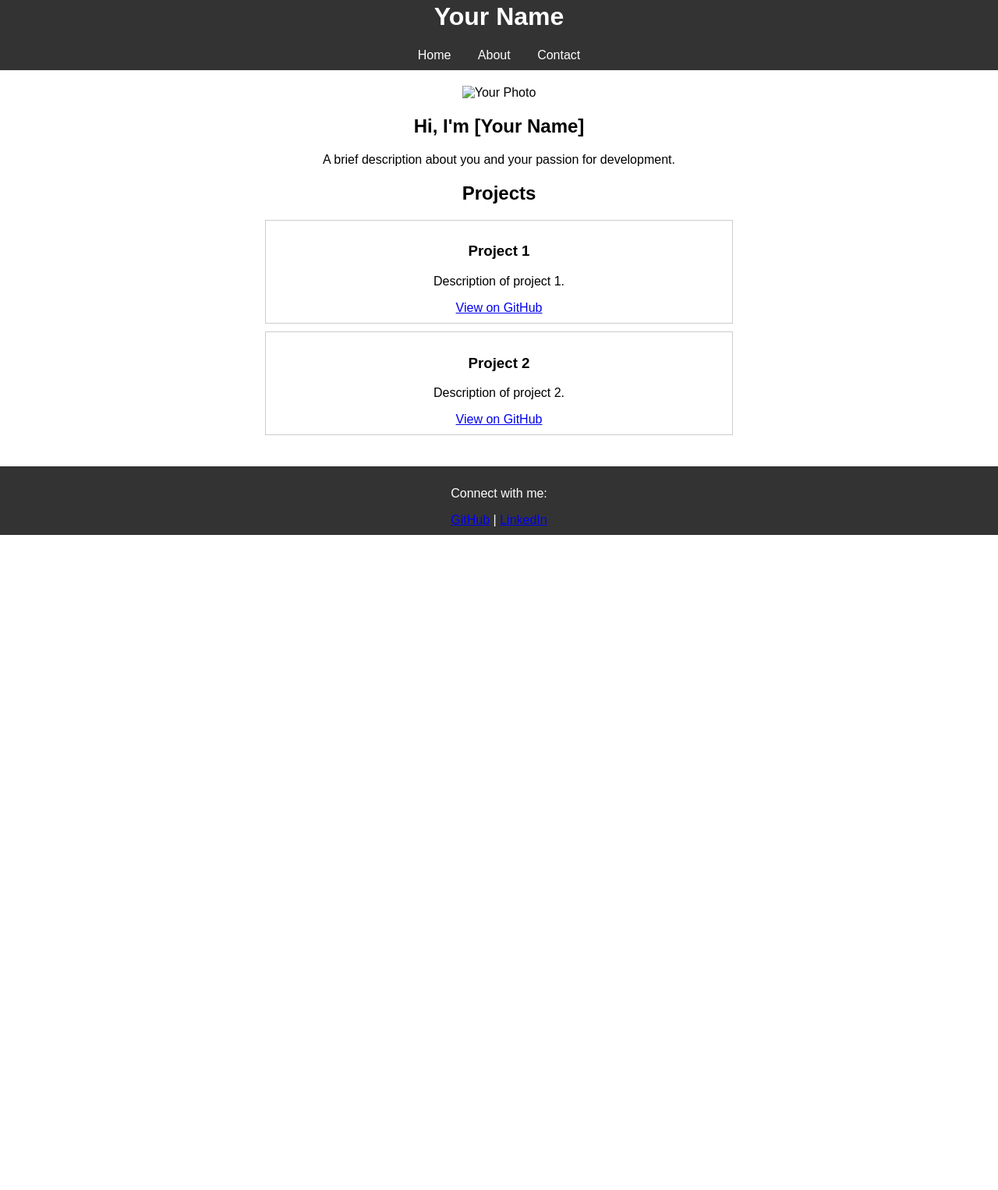
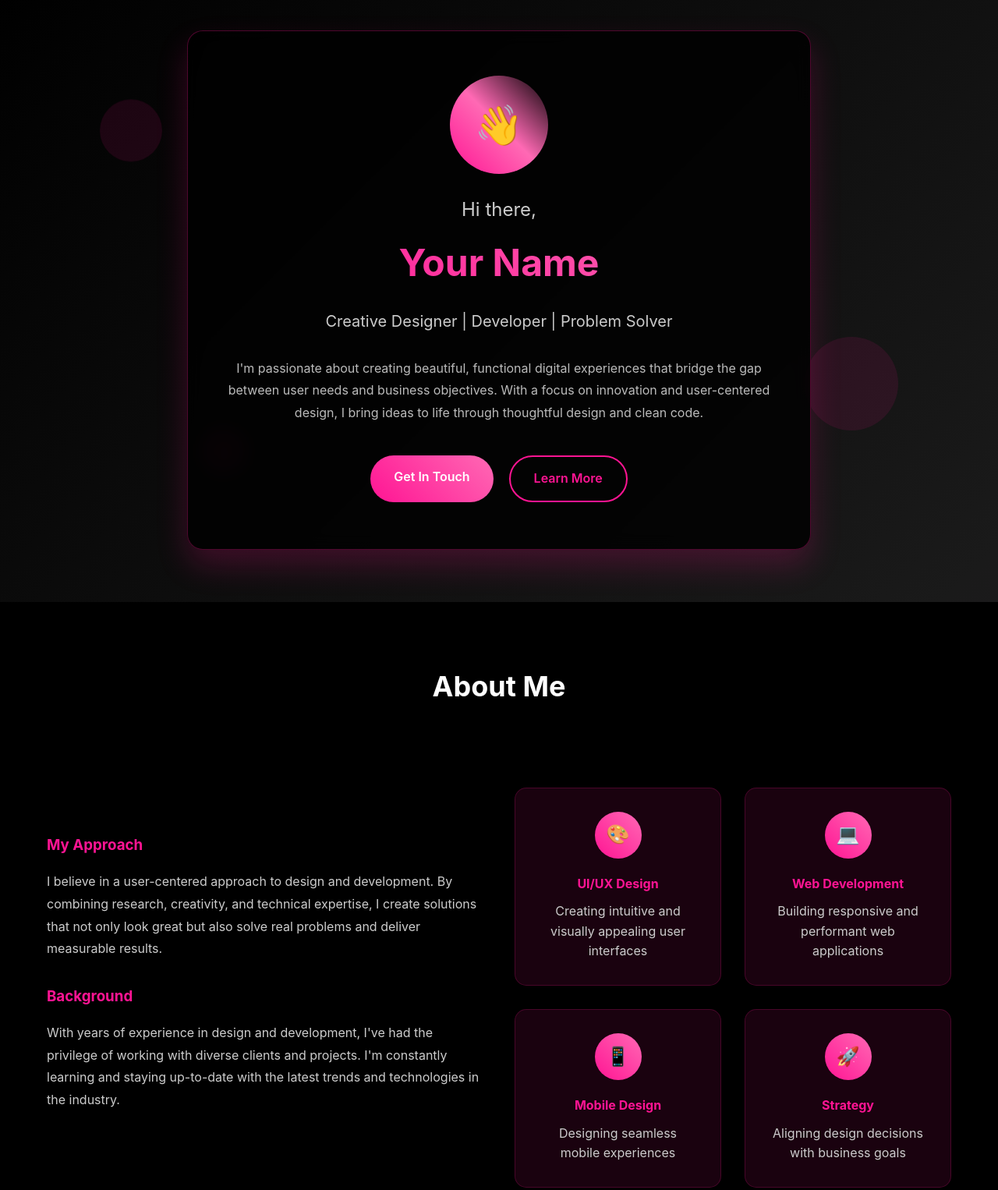
Before and after one commit to harshithakiran/portfolio, a plain HTML site: page index.html in a window 1280 px wide. Shown: the part 28-1554 px from the top of the page at 78% size. Before the commit the page ends 800 px from the top, so only its background shows below. Drawn offline with Linux system fonts and the light colour scheme.

Commit message:
refactor: split index assets into separate css and js

```diff
--- /dev/null
+++ b/css/style.css
@@ -0,0 +1,375 @@
+* {
+    margin: 0;
+    padding: 0;
+    box-sizing: border-box;
+}
+
+body {
+    font-family: 'Inter', -apple-system, BlinkMacSystemFont, 'Segoe UI', Roboto, sans-serif;
+    line-height: 1.6;
+    color: #fff;
+    background: linear-gradient(135deg, #000000 0%, #1a1a1a 50%, #2d1b2e 100%);
+    min-height: 100vh;
+    overflow-x: hidden;
+}
+
+.container {
+    max-width: 1200px;
+    margin: 0 auto;
+    padding: 0 20px;
+}
+
+.hero {
+    min-height: 100vh;
+    display: flex;
+    align-items: center;
+    justify-content: center;
+    text-align: center;
+    position: relative;
+}
+
+.hero-content {
+    background: rgba(0, 0, 0, 0.8);
+    backdrop-filter: blur(10px);
+    border: 1px solid rgba(255, 20, 147, 0.3);
+    border-radius: 20px;
+    padding: 60px 40px;
+    box-shadow: 0 20px 40px rgba(255, 20, 147, 0.2);
+    animation: fadeInUp 1s ease-out;
+    max-width: 800px;
+    width: 100%;
+}
+
+.avatar {
+    width: 120px;
+    height: 120px;
+    border-radius: 50%;
+    background: linear-gradient(45deg, #ff1493, #ff69b4, #000);
+    margin: 0 auto 30px;
+    display: flex;
+    align-items: center;
+    justify-content: center;
+    font-size: 48px;
+    color: white;
+    animation: pulse 2s infinite;
+}
+
+.greeting {
+    font-size: 24px;
+    color: #ccc;
+    margin-bottom: 10px;
+    animation: fadeIn 1s ease-out 0.5s both;
+}
+
+.name {
+    font-size: 48px;
+    font-weight: 700;
+    margin-bottom: 20px;
+    background: linear-gradient(45deg, #ff1493, #ff69b4);
+    -webkit-background-clip: text;
+    -webkit-text-fill-color: transparent;
+    background-clip: text;
+    animation: fadeIn 1s ease-out 0.7s both;
+}
+
+.title {
+    font-size: 20px;
+    color: #ccc;
+    margin-bottom: 30px;
+    animation: fadeIn 1s ease-out 0.9s both;
+}
+
+.description {
+    font-size: 16px;
+    line-height: 1.8;
+    color: #bbb;
+    margin-bottom: 40px;
+    animation: fadeIn 1s ease-out 1.1s both;
+}
+
+.cta-buttons {
+    display: flex;
+    gap: 20px;
+    justify-content: center;
+    flex-wrap: wrap;
+    animation: fadeIn 1s ease-out 1.3s both;
+}
+
+.btn {
+    padding: 15px 30px;
+    border: none;
+    border-radius: 50px;
+    font-size: 16px;
+    font-weight: 600;
+    cursor: pointer;
+    transition: all 0.3s ease;
+    text-decoration: none;
+    display: inline-block;
+}
+
+.btn-primary {
+    background: linear-gradient(45deg, #ff1493, #ff69b4);
+    color: white;
+}
+
+.btn-primary:hover {
+    transform: translateY(-2px);
+    box-shadow: 0 10px 20px rgba(255, 20, 147, 0.4);
+}
+
+.btn-secondary {
+    background: transparent;
+    color: #ff1493;
+    border: 2px solid #ff1493;
+}
+
+.btn-secondary:hover {
+    background: #ff1493;
+    color: white;
+    transform: translateY(-2px);
+}
+
+.section {
+    padding: 80px 0;
+    background: #000;
+}
+
+.section-title {
+    text-align: center;
+    font-size: 36px;
+    font-weight: 700;
+    margin-bottom: 60px;
+    color: #fff;
+}
+
+.about-grid {
+    display: grid;
+    grid-template-columns: repeat(auto-fit, minmax(300px, 1fr));
+    gap: 40px;
+    align-items: center;
+}
+
+.about-text {
+    font-size: 16px;
+    color: #ccc;
+    line-height: 1.8;
+}
+
+.about-text h3 {
+    color: #ff1493;
+    margin-bottom: 15px;
+    margin-top: 30px;
+}
+
+.about-text h3:first-child {
+    margin-top: 0;
+}
+
+.skills-grid {
+    display: grid;
+    grid-template-columns: repeat(auto-fit, minmax(250px, 1fr));
+    gap: 30px;
+    margin-top: 40px;
+}
+
+.skill-card {
+    background: rgba(255, 20, 147, 0.1);
+    border: 1px solid rgba(255, 20, 147, 0.2);
+    padding: 30px;
+    border-radius: 15px;
+    text-align: center;
+    transition: transform 0.3s ease;
+}
+
+.skill-card:hover {
+    transform: translateY(-5px);
+    background: rgba(255, 20, 147, 0.15);
+}
+
+.skill-card h4 {
+    color: #ff1493;
+    margin-bottom: 10px;
+}
+
+.skill-card p {
+    color: #ccc;
+}
+
+.skill-icon {
+    width: 60px;
+    height: 60px;
+    background: linear-gradient(45deg, #ff1493, #ff69b4);
+    border-radius: 50%;
+    display: flex;
+    align-items: center;
+    justify-content: center;
+    margin: 0 auto 20px;
+    color: white;
+    font-size: 24px;
+}
+
+.contact-form {
+    max-width: 600px;
+    margin: 0 auto;
+    background: #f8f9fa;
+    padding: 40px;
+    border-radius: 15px;
+}
+
+.form-group {
+    margin-bottom: 25px;
+}
+
+.form-group label {
+    display: block;
+    margin-bottom: 8px;
+    font-weight: 600;
+    color: #333;
+}
+
+.form-group input,
+.form-group textarea {
+    width: 100%;
+    padding: 12px 15px;
+    border: 2px solid #e9ecef;
+    border-radius: 8px;
+    font-size: 16px;
+    transition: border-color 0.3s ease;
+}
+
+.form-group input:focus,
+.form-group textarea:focus {
+    outline: none;
+    border-color: #667eea;
+}
+
+.footer {
+    background: #333;
+    color: white;
+    text-align: center;
+    padding: 40px 0;
+}
+
+.social-links {
+    display: flex;
+    justify-content: center;
+    gap: 20px;
+    margin-bottom: 20px;
+}
+
+.social-links a {
+    width: 50px;
+    height: 50px;
+    background: #667eea;
+    border-radius: 50%;
+    display: flex;
+    align-items: center;
+    justify-content: center;
+    color: white;
+    text-decoration: none;
+    transition: transform 0.3s ease;
+}
+
+.social-links a:hover {
+    transform: scale(1.1);
+}
+
+.floating-shapes {
+    position: fixed;
+    top: 0;
+    left: 0;
+    width: 100%;
+    height: 100%;
+    pointer-events: none;
+    z-index: -1;
+}
+
+.shape {
+    position: absolute;
+    border-radius: 50%;
+    background: rgba(255, 20, 147, 0.1);
+    animation: float 6s ease-in-out infinite;
+}
+
+.shape:nth-child(1) {
+    width: 80px;
+    height: 80px;
+    top: 20%;
+    left: 10%;
+    animation-delay: 0s;
+}
+
+.shape:nth-child(2) {
+    width: 120px;
+    height: 120px;
+    top: 60%;
+    right: 10%;
+    animation-delay: 2s;
+}
+
+.shape:nth-child(3) {
+    width: 60px;
+    height: 60px;
+    bottom: 20%;
+    left: 20%;
+    animation-delay: 4s;
+}
+
+@keyframes fadeInUp {
+    from {
+        opacity: 0;
+        transform: translateY(50px);
+    }
+    to {
+        opacity: 1;
+        transform: translateY(0);
+    }
+}
+
+@keyframes fadeIn {
+    from {
+        opacity: 0;
+    }
+    to {
+        opacity: 1;
+    }
+}
+
+@keyframes pulse {
+    0%, 100% {
+        transform: scale(1);
+    }
+    50% {
+        transform: scale(1.05);
+    }
+}
+
+@keyframes float {
+    0%, 100% {
+        transform: translateY(0px);
+    }
+    50% {
+        transform: translateY(-20px);
+    }
+}
+
+@media (max-width: 768px) {
+    .hero-content {
+        padding: 40px 20px;
+        margin: 20px;
+    }
+
+    .name {
+        font-size: 36px;
+    }
+
+    .cta-buttons {
+        flex-direction: column;
+        align-items: center;
+    }
+
+    .btn {
+        width: 100%;
+        max-width: 200px;
+    }
+}
--- a/index.html
+++ b/index.html
@@ -3,46 +3,111 @@
 <head>
     <meta charset="UTF-8">
     <meta name="viewport" content="width=device-width, initial-scale=1.0">
-    <title>Portfolio</title>
-    <link rel="stylesheet" href="style.css">
+    <title>Your Name - Portfolio</title>
+    <link rel="stylesheet" href="css/style.css">
 </head>
 <body>
-    <header>
-        <h1>Your Name</h1>
-        <nav>
-            <a href="index.html">Home</a>
-            <a href="about.html">About</a>
-            <a href="contact.html">Contact</a>
-        </nav>
-    </header>
+    <div class="floating-shapes">
+        <div class="shape"></div>
+        <div class="shape"></div>
+        <div class="shape"></div>
+    </div>
 
-    <main>
-        <section class="intro">
-            <img src="images/your-photo.jpg" alt="Your Photo">
-            <h2>Hi, I'm [Your Name]</h2>
-            <p>A brief description about you and your passion for development.</p>
-        </section>
+    <section class="hero">
+        <div class="container">
+            <div class="hero-content">
+                <div class="avatar">👋</div>
+                <p class="greeting">Hi there,</p>
+                <h1 class="name">Your Name</h1>
+                <p class="title">Creative Designer | Developer | Problem Solver</p>
+                <p class="description">
+                    I'm passionate about creating beautiful, functional digital experiences that bridge the gap between user needs and business objectives. With a focus on innovation and user-centered design, I bring ideas to life through thoughtful design and clean code.
+                </p>
+                <div class="cta-buttons">
+                    <a href="#contact" class="btn btn-primary">Get In Touch</a>
+                    <a href="#about" class="btn btn-secondary">Learn More</a>
+                </div>
+            </div>
+        </div>
+    </section>
 
-        <section class="projects">
-            <h2>Projects</h2>
-            <div class="project-card">
-                <h3>Project 1</h3>
-                <p>Description of project 1.</p>
-                <a href="#">View on GitHub</a>
+    <section id="about" class="section">
+        <div class="container">
+            <h2 class="section-title">About Me</h2>
+            <div class="about-grid">
+                <div class="about-text">
+                    <h3>My Approach</h3>
+                    <p>I believe in a user-centered approach to design and development. By combining research, creativity, and technical expertise, I create solutions that not only look great but also solve real problems and deliver measurable results.</p>
+
+                    <h3>Background</h3>
+                    <p>With years of experience in design and development, I've had the privilege of working with diverse clients and projects. I'm constantly learning and staying up-to-date with the latest trends and technologies in the industry.</p>
+                </div>
+                <div class="skills-grid">
+                    <div class="skill-card">
+                        <div class="skill-icon">🎨</div>
+                        <h4>UI/UX Design</h4>
+                        <p>Creating intuitive and visually appealing user interfaces</p>
+                    </div>
+                    <div class="skill-card">
+                        <div class="skill-icon">💻</div>
+                        <h4>Web Development</h4>
+                        <p>Building responsive and performant web applications</p>
+                    </div>
+                    <div class="skill-card">
+                        <div class="skill-icon">📱</div>
+                        <h4>Mobile Design</h4>
+                        <p>Designing seamless mobile experiences</p>
+                    </div>
+                    <div class="skill-card">
+                        <div class="skill-icon">🚀</div>
+                        <h4>Strategy</h4>
+                        <p>Aligning design decisions with business goals</p>
+                    </div>
+                </div>
             </div>
-            <div class="project-card">
-                <h3>Project 2</h3>
-                <p>Description of project 2.</p>
-                <a href="#">View on GitHub</a>
+        </div>
+    </section>
+
+    <section id="contact" class="section">
+        <div class="container">
+            <h2 class="section-title">Let's Work Together</h2>
+            <div class="contact-form">
+                <form>
+                    <div class="form-group">
+                        <label for="name">Name</label>
+                        <input type="text" id="name" name="name" required>
+                    </div>
+                    <div class="form-group">
+                        <label for="email">Email</label>
+                        <input type="email" id="email" name="email" required>
+                    </div>
+                    <div class="form-group">
+                        <label for="project">Project Type</label>
+                        <input type="text" id="project" name="project" placeholder="Web Design, App Development, etc.">
+                    </div>
+                    <div class="form-group">
+                        <label for="message">Message</label>
+                        <textarea id="message" name="message" rows="5" required></textarea>
+                    </div>
+                    <button type="submit" class="btn btn-primary" style="width: 100%;">Send Message</button>
+                </form>
             </div>
-            <!-- Add more projects as needed -->
-        </section>
-    </main>
+        </div>
+    </section>
 
-    <footer>
-        <p>Connect with me:</p>
-        <a href="https://github.com/your-username" target="_blank">GitHub</a> |
-        <a href="https://linkedin.com/in/your-profile" target="_blank">LinkedIn</a>
+    <footer class="footer">
+        <div class="container">
+            <div class="social-links">
+                <a href="#">📧</a>
+                <a href="#">💼</a>
+                <a href="#">🐦</a>
+                <a href="#">📸</a>
+            </div>
+            <p>&copy; 2025 Your Name. Crafted with passion and code.</p>
+            <p>📍 Your Location</p>
+        </div>
     </footer>
+
+    <script src="js/script.js"></script>
 </body>
 </html>
--- /dev/null
+++ b/js/script.js
@@ -0,0 +1,51 @@
+// Smooth scrolling for anchor links
+document.querySelectorAll('a[href^="#"]').forEach(anchor => {
+    anchor.addEventListener('click', function (e) {
+        e.preventDefault();
+        const target = document.querySelector(this.getAttribute('href'));
+        if (target) {
+            target.scrollIntoView({
+                behavior: 'smooth',
+                block: 'start'
+            });
+        }
+    });
+});
+
+// Form submission handler
+document.querySelector('form').addEventListener('submit', function(e) {
+    e.preventDefault();
+    const formData = new FormData(this);
+
+    // Simulate form submission
+    const button = this.querySelector('button[type="submit"]');
+    const originalText = button.textContent;
+    button.textContent = 'Sending...';
+    button.disabled = true;
+
+    setTimeout(() => {
+        alert('Message sent! Thank you for reaching out.');
+        this.reset();
+        button.textContent = originalText;
+        button.disabled = false;
+    }, 2000);
+});
+
+// Add scroll-triggered animations
+const observerOptions = {
+    threshold: 0.1,
+    rootMargin: '0px 0px -50px 0px'
+};
+
+const observer = new IntersectionObserver((entries) => {
+    entries.forEach(entry => {
+        if (entry.isIntersecting) {
+            entry.target.style.animation = 'fadeInUp 0.8s ease-out forwards';
+        }
+    });
+}, observerOptions);
+
+// Observe skill cards for scroll animations
+document.querySelectorAll('.skill-card').forEach(card => {
+    observer.observe(card);
+});
```
